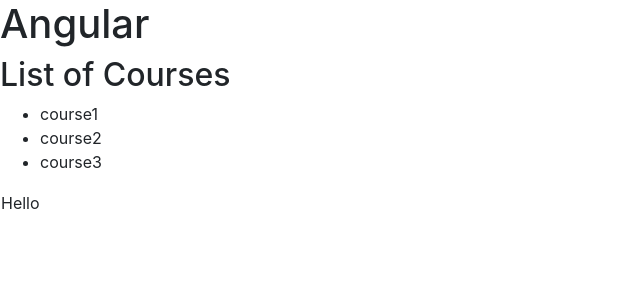
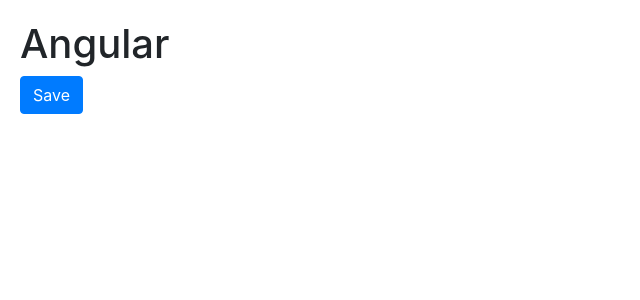
Before and after one commit to kdhruvajyothreddy/hello-world-angular, an Angular app: page / in a window 1280 px wide. Shown: the top 300 px of the page, without its empty margins (0-640 px from the left). Built offline with nearby package versions, Linux system fonts and the light colour scheme.

Commit message:
Testing bootstrap: Save button and setting page style on css

```diff
--- a/src/app/courses.component.ts
+++ b/src/app/courses.component.ts
@@ -4,17 +4,7 @@
 @Component({
     selector: 'courses', // <courses>
     template: `
-        <h2>{{ title }}</h2>
-        <ul>
-            <li *ngFor="let course of courses"> <!-- Example to display text for Property Binding -->
-                {{course}}
-            </li>
-        </ul>
-        <table>
-            <tr>
-                <td [attr.colSpan] = "colSpan">Hello</td> <!-- Using html attribute with attr. -->
-            </tr>
-        </table>
+        <button class="btn btn-primary">Save</button>
         `
 })
 export class CoursesComponent {
--- a/src/styles.css
+++ b/src/styles.css
@@ -1,2 +1,6 @@
 /* You can add global styles to this file, and also import other style files */
 @import "~bootstrap/dist/css/bootstrap.css";
+
+body {
+    padding: 20px;
+}
```
